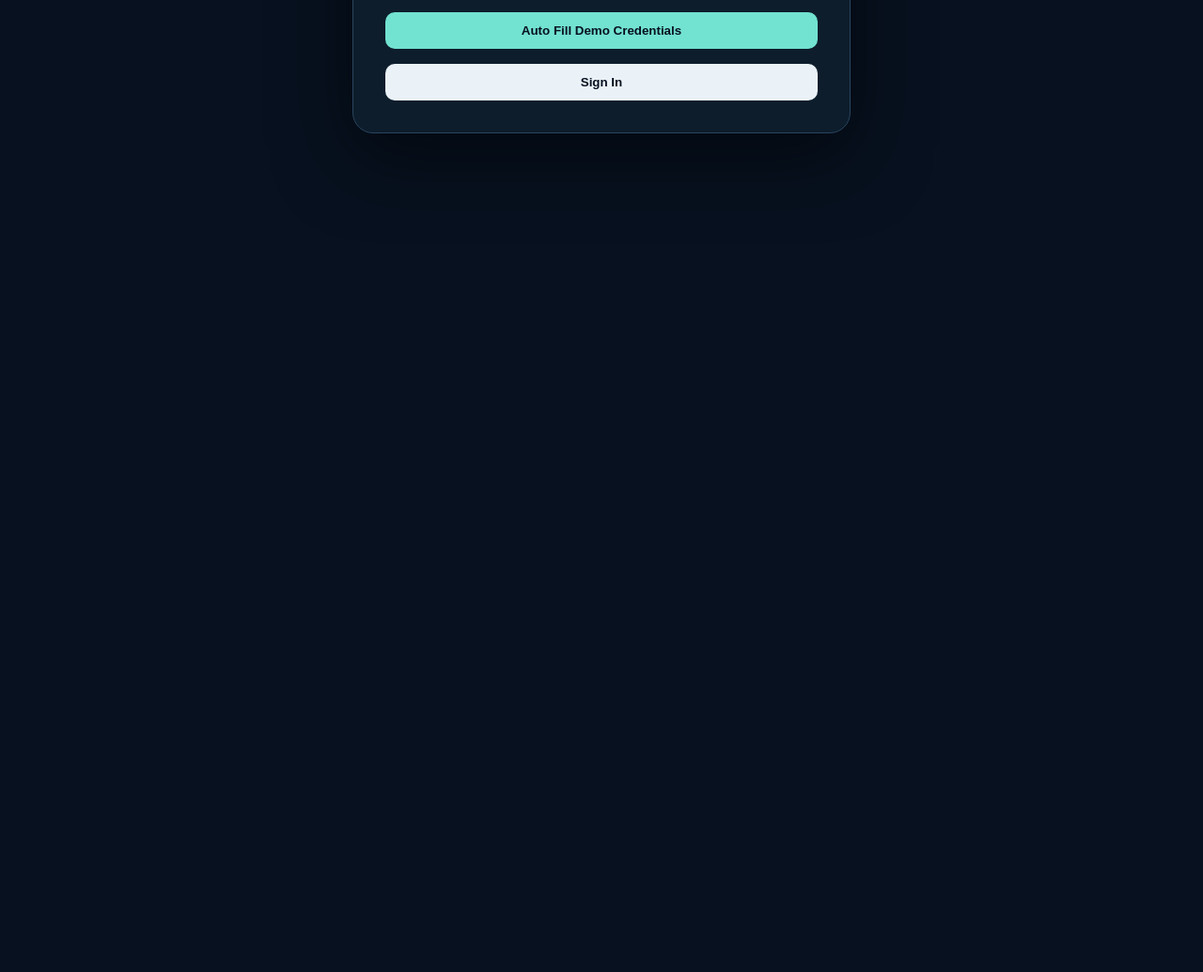
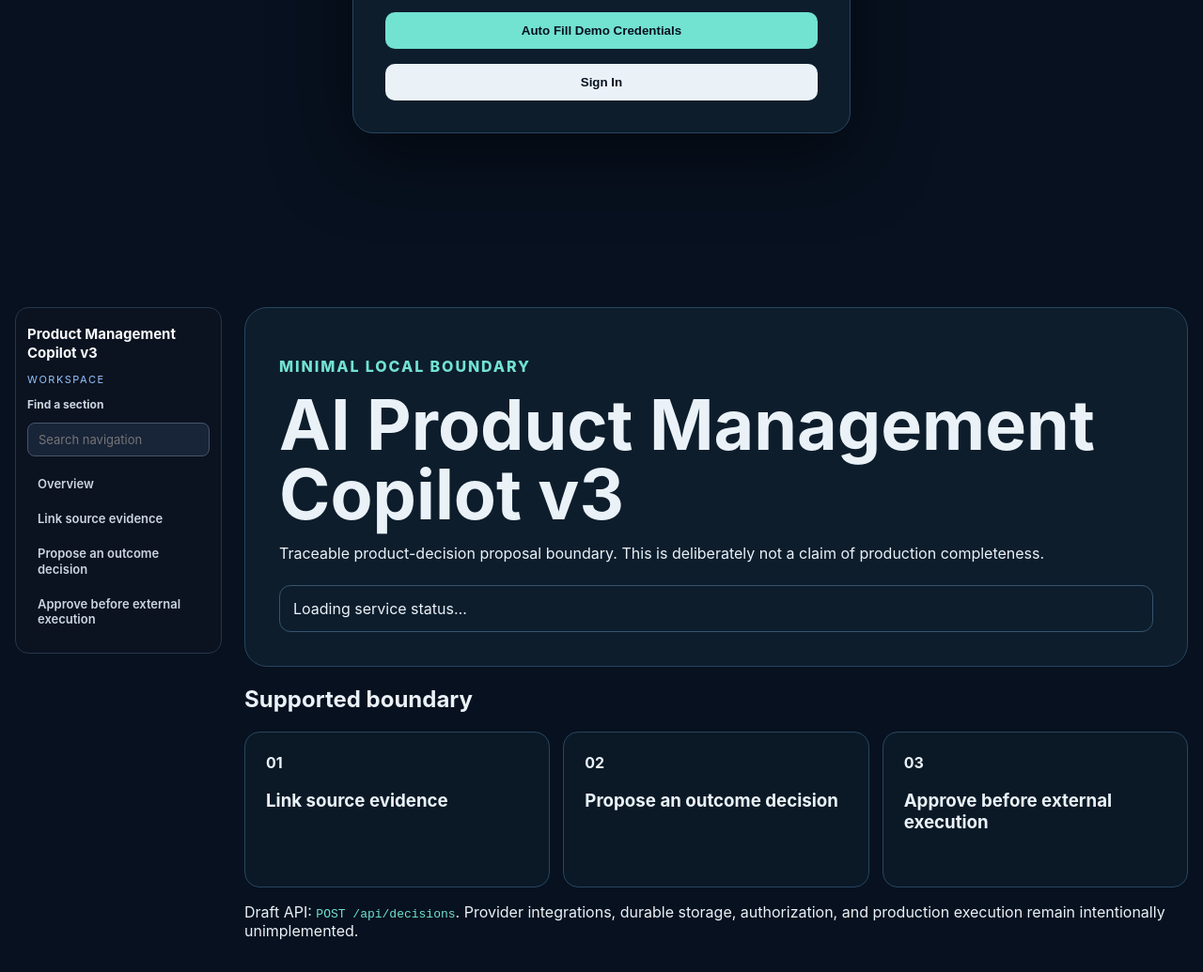
Before and after one commit to eakarsu/AIProductManagementCopilot_v3, a website: page public/index.html in a window 1280 px wide. Shown: the part 585-1620 px from the top of the page at 94% size. Before the commit the page ends 848 px from the top, so only its background shows below. Drawn offline with Linux system fonts and the light colour scheme.

Commit message:
Add sidebar navigation to app workspace

```diff
--- a/public/index.html
+++ b/public/index.html
@@ -23,6 +23,15 @@
     ol { display: grid; grid-template-columns: repeat(3, 1fr); gap: 14px; padding: 0; list-style: none; }
     li { padding: 22px; min-height: 120px; border: 1px solid #29455f; border-radius: 16px; background: #0b1927; }
     code { color: #72e2d1; } @media (max-width: 700px) { ol { grid-template-columns: 1fr; } }
+
+    #app{width:min(1300px,calc(100% - 32px));display:grid;grid-template-columns:220px minmax(0,1fr);gap:24px;align-items:start}
+    #app .codex-side{position:sticky;top:16px;max-height:calc(100vh - 32px);overflow:auto;padding:18px 12px;background:#0b1220;color:#f8fafc;border:1px solid #26364d;border-radius:14px;display:flex;flex-direction:column;gap:12px}
+    #app .codex-side strong{font-size:15px;line-height:1.3}#app .codex-side span{color:#93c5fd;font-size:11px;text-transform:uppercase;letter-spacing:.14em}
+    #app .codex-side nav{display:flex;flex-direction:column;gap:2px}#app .codex-side a{color:#cbd5e1;text-decoration:none;padding:9px 11px;border-radius:8px;font-size:13px;font-weight:600;line-height:1.3}
+    #app .codex-side a[hidden]{display:none!important}
+    #app .codex-side a:hover,#app .codex-side a:focus-visible{background:#1e293b;color:#fff}#app .codex-side input{padding:9px 11px;border:1px solid #475569;border-radius:8px;background:#182438;color:#fff;font:inherit;font-size:13px}
+    #app .codex-side label{color:#cbd5e1;font-size:12px;font-weight:700}#app .workspace-body{min-width:0}#app [id^="codex-section-"]{scroll-margin-top:24px}
+    @media(max-width:800px){#app{grid-template-columns:1fr}#app .codex-side{position:relative;max-height:280px}}
   </style>
 </head>
 <body>
@@ -35,8 +44,8 @@
     <button id="fill-demo" type="button">Auto Fill Demo Credentials</button><button id="sign-in" type="submit">Sign In</button>
   </form>
 </section>
-<main id="app" hidden>
-  <header>
+<main id="app" hidden><aside class="codex-side" aria-label="Application navigation"><strong>Product Management Copilot v3</strong><span>Workspace</span><label for="codex-side-search">Find a section</label><input id="codex-side-search" type="search" placeholder="Search navigation"><nav aria-label="Sections"><a href="#codex-section-overview">Overview</a><a href="#codex-section-1">Link source evidence</a><a href="#codex-section-2">Propose an outcome decision</a><a href="#codex-section-3">Approve before external execution</a></nav></aside><div class="workspace-body">
+  <header id="codex-section-overview">
     <p class="eyebrow">Minimal local boundary</p>
     <h1>AI Product Management Copilot v3</h1>
     <p>Traceable product-decision proposal boundary. This is deliberately not a claim of production completeness.</p>
@@ -45,11 +54,15 @@
   </header>
   <section>
     <h2>Supported boundary</h2>
-    <ol><li><strong>01</strong><h3>Link source evidence</h3></li><li><strong>02</strong><h3>Propose an outcome decision</h3></li><li><strong>03</strong><h3>Approve before external execution</h3></li></ol>
+    <ol><li id="codex-section-1"><strong>01</strong><h3>Link source evidence</h3></li><li id="codex-section-2"><strong>02</strong><h3>Propose an outcome decision</h3></li><li id="codex-section-3"><strong>03</strong><h3>Approve before external execution</h3></li></ol>
     <p>Draft API: <code>POST /api/decisions</code>. Provider integrations, durable storage, authorization, and production execution remain intentionally unimplemented.</p>
   </section>
-</main>
+</div></main>
 <script>
+  document.getElementById('codex-side-search').addEventListener('input', function () {
+    const query = this.value.toLowerCase().trim();
+    document.querySelectorAll('#app .codex-side nav a').forEach(link => { link.hidden = !link.textContent.toLowerCase().includes(query); });
+  });
   const status = document.getElementById('status');
   const retry = document.getElementById('retry');
   const login = document.getElementById('login'); const app = document.getElementById('app'); const errorBox = document.getElementById('login-error'); const email = document.getElementById('email'); const password = document.getElementById('password');
```
